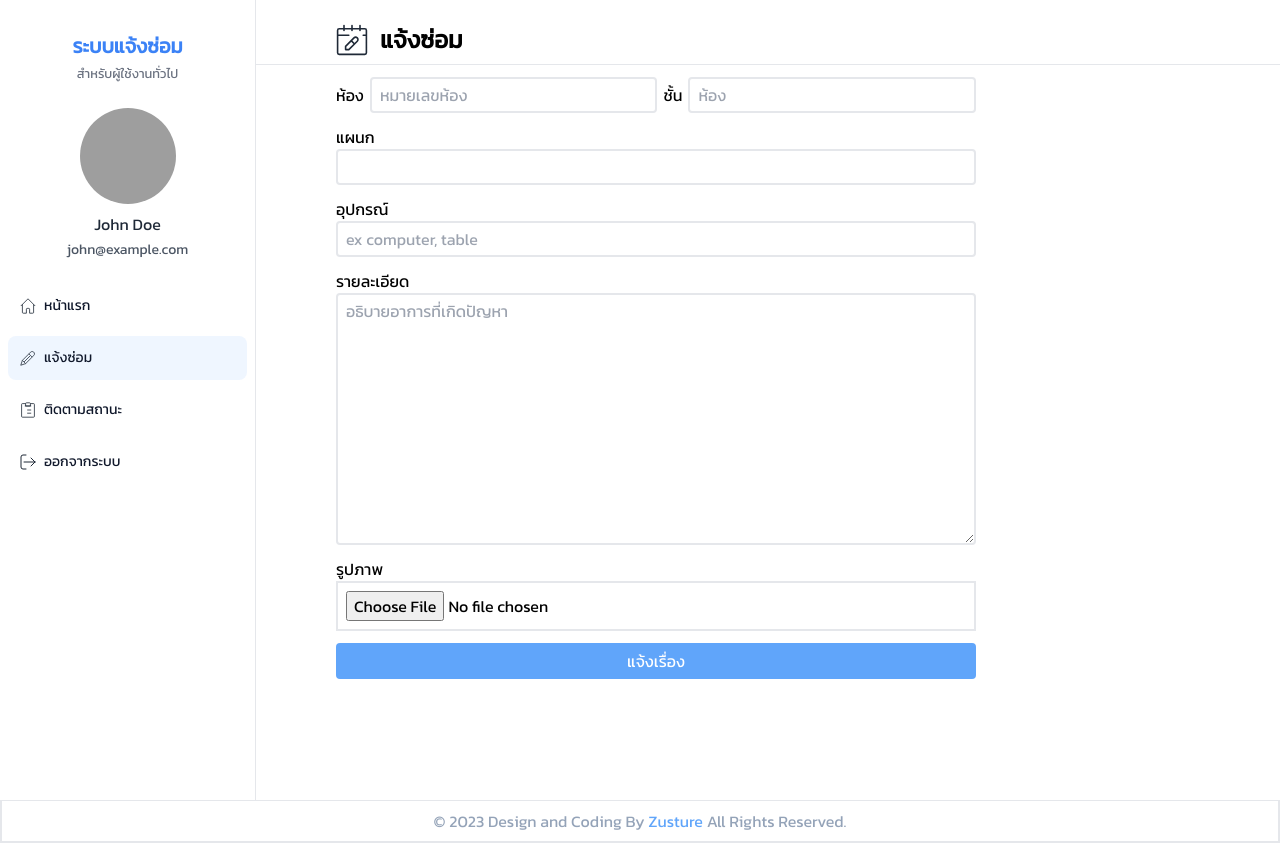
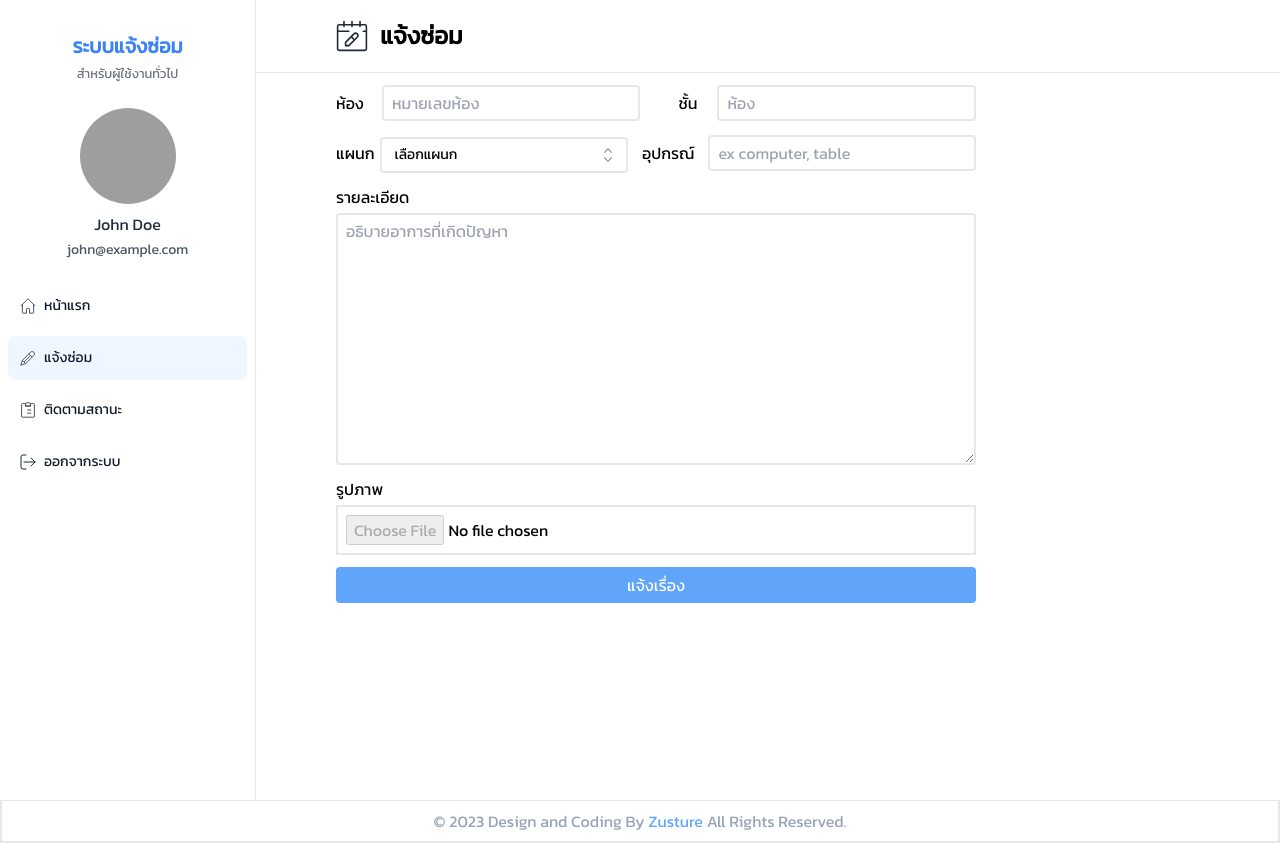
Before and after one commit to danunaise/Repair-system, a Next.js app: page /report in a window 1280 px wide. Built offline with nearby package versions, Linux system fonts and the light colour scheme; grey boxes are pictures that could not be loaded.

Commit message:
update and fix design

```diff
--- a/app/report/page.tsx
+++ b/app/report/page.tsx
@@ -1,32 +1,107 @@
+"use client";
+import { Fragment, useState } from 'react'
+import { Listbox, Transition } from '@headlessui/react'
+import { CheckIcon, ChevronUpDownIcon } from '@heroicons/react/20/solid'
 import Sidebar from "@/app/components/Sidebar";
+
+const people = [
+    { name: 'เลือกแผนก' },
+    { name: 'แผนกการตลาด' },
+    { name: 'แผนกขาย' },
+    { name: 'แผนกบุคคล' },
+    { name: 'แผนกบัญชี/การเงิน' },
+    { name: 'แผนกไอที' },
+]
 const ReportPage = () => {
+    const [selected, setSelected] = useState(people[0])
     return (
         <div className="flex">
             <Sidebar />
-            <main className="flex-grow py-4">
-                <div className="flex items-center pl-20 border-1 border-b">
+            <main className="flex-grow">
+                <div className="flex items-center pl-20 border-1 border-b py-3">
                     <svg className="w-[32px] h-[32px] text-gray-800" aria-hidden="true" xmlns="http://www.w3.org/2000/svg" fill="none" viewBox="0 0 20 20">
                         <path stroke="currentColor" stroke-linecap="round" stroke-linejoin="round" stroke-width="1" d="M5 1v3m5-3v3m5-3v3M1 7h7m1.506 3.429 2.065 2.065M19 7h-2M2 3h16a1 1 0 0 1 1 1v14a1 1 0 0 1-1 1H2a1 1 0 0 1-1-1V4a1 1 0 0 1 1-1Zm6 13H6v-2l5.227-5.292a1.46 1.46 0 0 1 2.065 2.065L8 16Z"/>
                     </svg>
                     <span className="text-2xl font-bold ml-3 my-2">แจ้งซ่อม</span>
                 </div>
                 <div className="px-20 w-[800px]">
-                    <div className="flex flex-col">
-                        <div className="w-full mt-3 flex items-center space-x-1.5">
-                            <label htmlFor="room">ห้อง</label>
-                            <input id="room" type="text" placeholder="หมายเลขห้อง" className="w-full border-2 py-1 px-2 rounded" />
-                            <label htmlFor="floor">ชั้น</label>
-                            <input id="floor" type="text" placeholder="ห้อง" className="w-full border-2 py-1 px-2 rounded" />
-                        </div>
-                        <label htmlFor="department" className="mt-3">แผนก</label>
-                        <input id="department" type="text" className="border-2 py-1 px-2 rounded" />
-                        <label htmlFor="type" className="mt-3">อุปกรณ์</label>
-                        <input id="type" type="text" placeholder="ex computer, table" className="border-2 py-1 px-2 rounded" />
-                        <label htmlFor="details" className="mt-3">รายละเอียด</label>
-                        <textarea name="x" id="details" cols={30} rows={10} placeholder="อธิบายอาการที่เกิดปัญหา" className="border-2 rounded py-1 px-2"></textarea>
-                        <label htmlFor="x" className="mt-3">รูปภาพ</label>
-                        <input type="file" accept="image/png, image/jpeg" className="border-2 p-2" />
-                        <button className="rounded bg-blue-400 text-white mt-3 py-1.5">แจ้งเรื่อง</button>
+                    <div>
+                        <form className="flex flex-col">
+                            <div className="mt-3 flex items-center space-x-1.5">
+                                <label htmlFor="room" className="mr-3">ห้อง</label>
+                                <input id="room" type="text" placeholder="หมายเลขห้อง" required
+                                       className="flex-1 border-2 py-1 px-2 rounded"
+                                />
+                                <label htmlFor="floor" className="pl-8 w-[65px]">ชั้น</label>
+                                <input id="floor" type="number" placeholder="ห้อง" required
+                                       className="flex-1 border-2 py-1 px-2 rounded" />
+                            </div>
+                            <div className="w-full mt-3 flex items-center space-x-1.5">
+                                <label htmlFor="department">แผนก</label>
+                                {/*<input id="department" type="text"*/}
+                                {/*       className="flex-1 border-2 py-1 px-2 rounded"*/}
+                                {/*/>*/}
+                                <Listbox value={selected} onChange={setSelected}>
+                                    <div className="flex-1 relative mt-1">
+                                        <Listbox.Button className="relative w-full cursor-default rounded bg-white py-1.5 pl-3 pr-10 text-left border-2 focus:outline-none focus-visible:border-indigo-500 focus-visible:ring-2 focus-visible:ring-white focus-visible:ring-opacity-75 focus-visible:ring-offset-2 focus-visible:ring-offset-orange-300 sm:text-sm">
+                                            <span className="block truncate">{selected.name}</span>
+                                            <span className="pointer-events-none absolute inset-y-0 right-0 flex items-center pr-2">
+                                                <ChevronUpDownIcon
+                                                  className="h-5 w-5 text-gray-400"
+                                                  aria-hidden="true"
+                                                />
+                                            </span>
+                                        </Listbox.Button>
+                                        <Transition
+                                            as={Fragment}
+                                            leave="transition ease-in duration-100"
+                                            leaveFrom="opacity-100"
+                                            leaveTo="opacity-0"
+                                        >
+                                            <Listbox.Options className="absolute mt-1 max-h-60 w-full overflow-auto rounded-md bg-white py-1 text-base shadow-lg ring-1 ring-black ring-opacity-5 focus:outline-none sm:text-sm">
+                                                {people.map((person, personIdx) => (
+                                                    <Listbox.Option
+                                                        key={personIdx}
+                                                        className={({ active }) =>
+                                                            `relative cursor-default select-none py-2 pl-10 pr-4 ${
+                                                                active ? 'bg-slate-100 text-slate-900' : 'text-gray-900'
+                                                            }`
+                                                        }
+                                                        value={person}
+                                                    >
+                                                        {({ selected }) => (
+                                                            <>
+                                                                <span
+                                                                  className={`block truncate ${
+                                                                      selected ? 'font-medium' : 'font-normal'
+                                                                  }`}
+                                                                >
+                                                                    {person.name}
+                                                                </span>
+                                                                { selected ? (
+                                                                    <span className="absolute inset-y-0 left-0 flex items-center pl-3 text-blue-600">
+                                                                        <CheckIcon className="h-5 w-5" aria-hidden="true" />
+                                                                    </span>
+                                                                ) : null}
+                                                            </>
+                                                        )}
+                                                    </Listbox.Option>
+                                                ))}
+                                            </Listbox.Options>
+                                        </Transition>
+                                    </div>
+                                </Listbox>
+                                <label htmlFor="type" className="px-2">อุปกรณ์</label>
+                                <input id="type" type="text" placeholder="ex computer, table"
+                                       className="flex-1 border-2 py-1 px-2 rounded"
+                                />
+                            </div>
+                            <label htmlFor="details" className="mt-3 mb-1">รายละเอียด</label>
+                                <textarea name="x" id="details" cols={30} rows={10} placeholder="อธิบายอาการที่เกิดปัญหา" className="border-2 rounded py-1 px-2"></textarea>
+                            <label htmlFor="images" className="mt-3 mb-1">รูปภาพ</label>
+                                <input type="file" id="images" accept="image/png, image/jpeg" className="border-2 p-2" disabled={true} />
+                            <button className="rounded bg-blue-400 text-white mt-3 py-1.5">แจ้งเรื่อง</button>
+                        </form>
                     </div>
                 </div>
             </main>
```
Also changed, not shown: app/trace/page.tsx (+6 -2 lines), package.json (+7 -5 lines), 1 other file (tests, documents, lock files or other folders).
